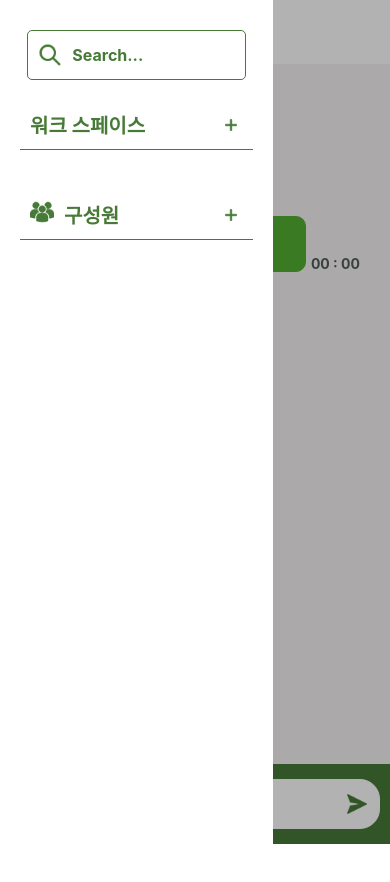
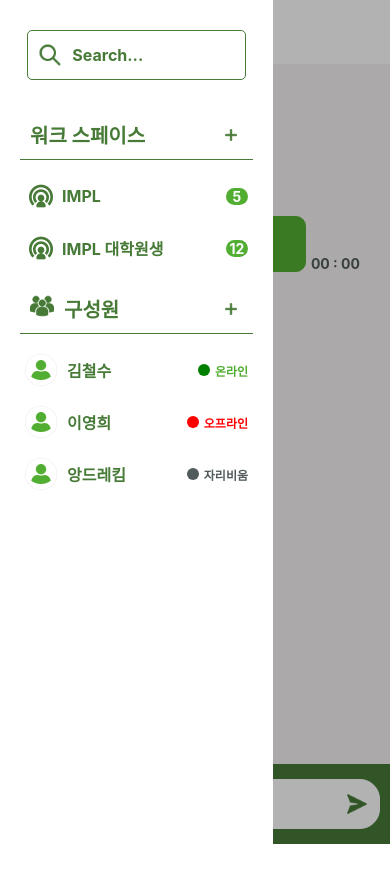
Before and after one commit to rnjsgn/MateTalk_Mobile, a React Native app: screen / in a window 390 px wide. Both pictures are taken after a click on the element 32 px from the left and 32 px from the top of the page. Shown: the top 882 px of the page. Built offline with nearby package versions, Linux system fonts and the light colour scheme.

Commit message:
워크스페이스, 구성원 컴포넌트 추가가

```diff
--- a/src/components/Channel/Channel.jsx
+++ b/src/components/Channel/Channel.jsx
@@ -1,10 +1,23 @@
 import React from "react";
-import { View } from "react-native";
+import { Image, Text, View } from "react-native";
 
-export const Channel = () => {
+import { ChannelStyle } from "./ChannelStyle";
+
+export const Channel = ({
+    name,
+
+    count
+}) => {
     return(
-        <View>
-
+        <View style ={ChannelStyle.container}>
+            <View style = {ChannelStyle.title}>
+                <Image
+                    source={require("../../assets/images/Channel.png")}
+                    style = {ChannelStyle.icon}
+                />
+                <Text style = {ChannelStyle.name}>{name}</Text>
+            </View>
+            <Text style = {ChannelStyle.count}>{count}</Text>
         </View>
     )
 }
--- /dev/null
+++ b/src/components/Channel/ChannelStyle.js
@@ -0,0 +1,53 @@
+import { StyleSheet } from "react-native";
+import { Colors } from "../../assets/color/globalStyles";
+
+export const ChannelStyle = StyleSheet.create({
+    container : {
+        width : '100%',
+
+        paddingLeft : 25,
+        paddingRight : 25,
+
+        marginTop : 10,
+        marginBottom : 10,
+
+        flexDirection: 'row',
+
+        justifyContent : 'space-between',
+        alignItems : 'center'
+    },
+
+    title : {
+        flexDirection : 'row',
+
+        alignItems : 'center'
+    },
+
+    icon : {
+        width : 32,
+        height : 32,
+        resizeMode : 'contain',
+
+        marginRight : 5,
+    },
+
+    name : {
+        fontSize : 16,
+        fontWeight : 'bold',
+
+        color : Colors.sub2
+    },
+
+    count : {
+        width : '10%',
+
+        fontWeight : 'bold',
+        color : Colors.sub4,
+
+        backgroundColor : Colors.primary,
+
+        borderRadius : 10,
+
+        textAlign : 'center',
+    }
+})
--- a/src/components/Drawer/Drawer.jsx
+++ b/src/components/Drawer/Drawer.jsx
@@ -1,7 +1,11 @@
 import React from "react";
 import { Image, StyleSheet, Text, TouchableWithoutFeedback, View } from "react-native";
+
 import { Colors } from "../../assets/color/globalStyles";
+
 import { Input } from "../Input/Input";
+import { Channel } from "../Channel/Channel";
+import { People } from "../People/People";
 
 export const Drawer = ({
     isOpen,
@@ -36,6 +40,7 @@ export const Drawer = ({
             width : '80%',
 
             marginTop : 30,
+            marginBottom : 20,
 
             alignSelf : 'center',
         },
@@ -49,7 +54,11 @@ export const Drawer = ({
             borderBottomWidth : 1,
             borderBottomColor : Colors.sub2,
 
-            margin : 20,
+            marginLeft : 20,
+            marginRight : 20,
+            marginBottom : 10,
+            marginTop : 10,
+
             padding : 10,
         },
 
@@ -89,6 +98,7 @@ export const Drawer = ({
                         placeholderColor={Colors.sub2}
                     />
                 </View>
+                <View>
                     <View style={drawerStyle.title}>
                         <Text style={drawerStyle.name}>워크 스페이스</Text>
                         <Image
@@ -96,6 +106,18 @@ export const Drawer = ({
                             source={require("../../assets/images/Plus.png")}
                         />
                     </View>
+                    <Channel
+                        name={'IMPL'}
+
+                        count={5}
+                    />
+                    <Channel
+                        name={'IMPL 대학원생'}
+
+                        count={12}
+                    />
+                </View>
+                <View>
                     <View style={drawerStyle.title}>
                         <View style={drawerStyle.members}>
                             <Image
@@ -109,6 +131,19 @@ export const Drawer = ({
                             source={require("../../assets/images/Plus.png")}
                         />
                     </View>
+                    <People
+                        name = {'김철수'}
+                        status={'online'}
+                    />
+                    <People
+                        name = {'이영희'}
+                        status={'offline'}
+                    />
+                    <People
+                        name = {'앙드레킴'}
+                        status={'away'}
+                    />
+                </View>
             </View>
         </View>
     ) : null;
--- /dev/null
+++ b/src/components/People/People.jsx
@@ -0,0 +1,52 @@
+import React from "react";
+import { Image, Text, View } from "react-native";
+
+import { PeopleStyle } from "./PeopleStyle";
+import { Colors } from "../../assets/color/globalStyles";
+
+export const People = ({
+    name,
+
+    status
+}) => {
+    return(
+        <View style = {PeopleStyle.container}>
+            <View style = {PeopleStyle.title}>
+                <Image
+                    source={require("../../assets/images/User.png")}
+                    style = {PeopleStyle.icon}
+                />
+                <Text style = {PeopleStyle.name}>{name}</Text>
+            </View>
+            <View style={PeopleStyle.statusLine}>
+            <View
+                style={[
+                    PeopleStyle.statusIcon,
+                    status == 'online'
+                        ? { backgroundColor: 'green' }
+                        : status == 'offline'
+                        ? { backgroundColor: 'red' }
+                        : { backgroundColor: Colors.sub3 },
+                ]}
+            />
+            {
+                status == 'online'
+                ?
+                (
+                    <Text style = {[PeopleStyle.status, {color : Colors.primary}]}>온라인</Text>
+                )
+                :
+                status == 'offline'
+                ?
+                (
+                    <Text style = {[PeopleStyle.status, {color : 'red'}]}>오프라인</Text>
+                )
+                :
+                (
+                    <Text style = {[PeopleStyle.status, {color : Colors.sub3}]}>자리비움</Text>
+                )
+            }
+            </View>
+        </View>
+    )
+}
--- /dev/null
+++ b/src/components/People/PeopleStyle.js
@@ -0,0 +1,62 @@
+import { StyleSheet } from "react-native";
+import { Colors } from "../../assets/color/globalStyles";
+
+export const PeopleStyle = StyleSheet.create({
+    container : {
+        width : '100%',
+
+        paddingLeft : 25,
+        paddingRight : 25,
+
+        marginTop : 10,
+        marginBottom : 10,
+
+        flexDirection: 'row',
+
+        justifyContent : 'space-between',
+        alignItems : 'center'
+    },
+
+    title : {
+        flexDirection : 'row',
+
+        alignItems : 'center'
+    },
+
+    icon : {
+        width : 32,
+        height : 32,
+        resizeMode : 'contain',
+
+        marginRight : 10,
+    },
+
+    name : {
+        fontSize : 16,
+        fontWeight : 'bold',
+
+        color : Colors.sub2
+    },
+
+    statusLine : {
+        flexDirection : 'row',
+
+        alignItems : 'center'
+    },
+
+    statusIcon : {
+        width : 12,
+        height : 12,
+
+        borderRadius : 30,
+    },
+
+    status : {
+        fontSize : 12,
+        fontWeight : 'bold',
+
+        color : Colors.primary,
+
+        marginLeft : 5,
+    }
+})
```
Also changed, not shown: src/assets/images/Channel.png (added). Lines whose indentation alone changed are shown as unchanged.
